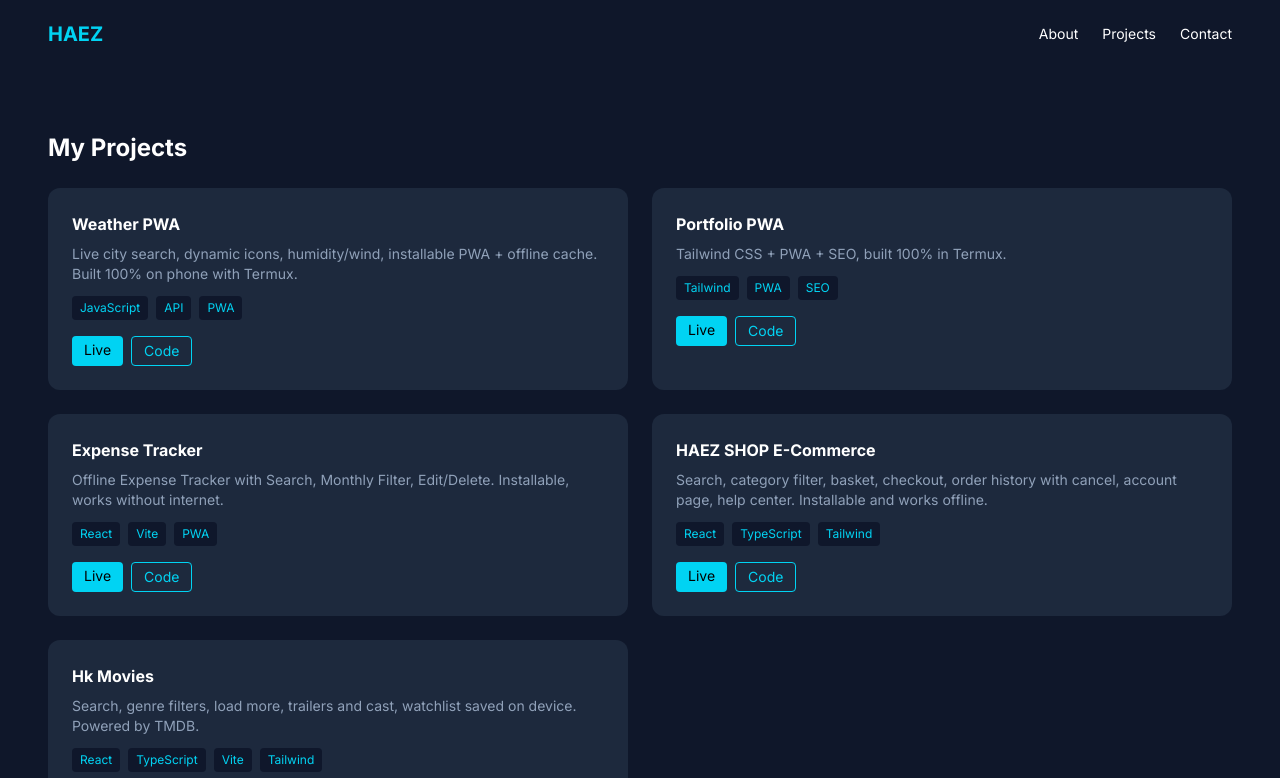
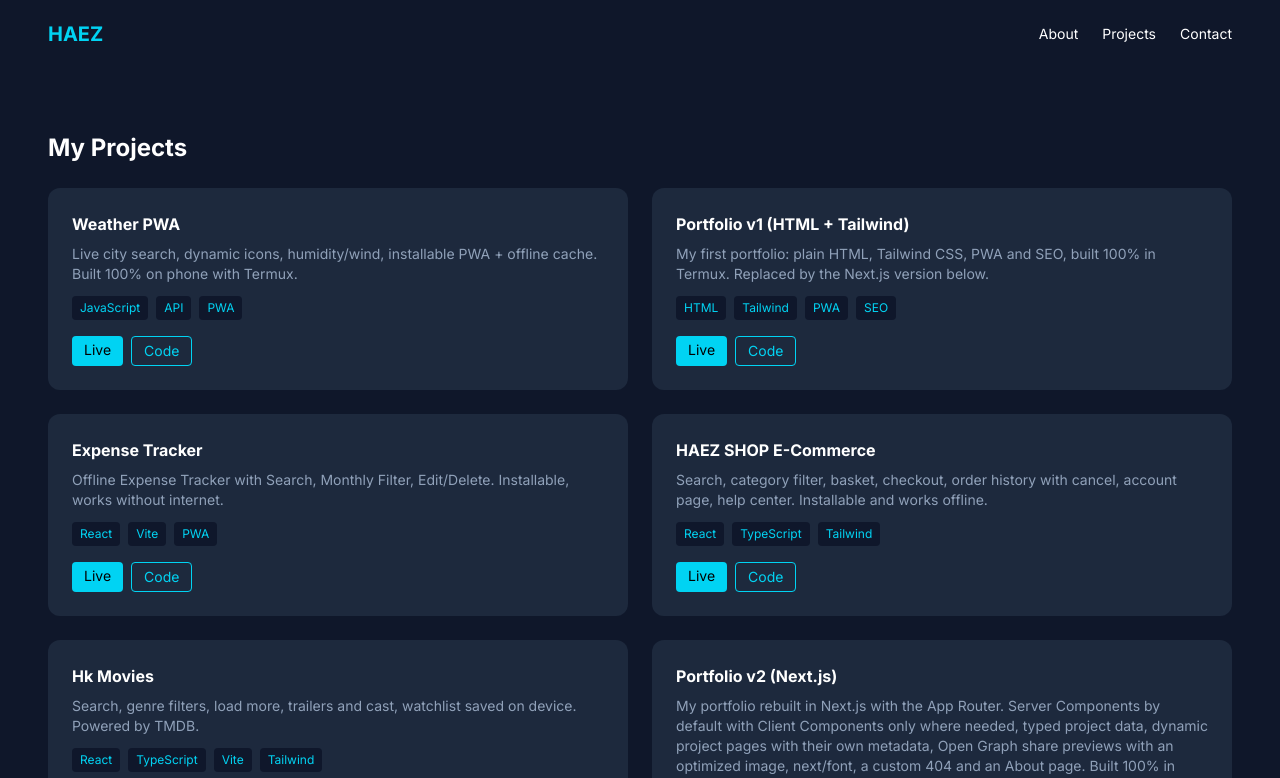
Before and after one commit to Haez0004/haez-portfolio, a Next.js app: page /projects in a window 1280 px wide. Shown: the top 778 px of the page. Built offline with nearby package versions, Linux system fonts and the light colour scheme.

Commit message:
feat: relabel old portfolio as v1, add portfolio v2 with live link

```diff
--- a/data/projects.ts
+++ b/data/projects.ts
@@ -3,7 +3,7 @@ export interface Project {
   title: string
   description: string
   tech: string[]
-  live: string
+  live?: string
   code: string
 }
 
@@ -18,10 +18,11 @@ export const projects: Project[] = [
     code: "https://github.com/Haez0004/weather-app",
   },
   {
-    slug: "portfolio-pwa",
-    title: "Portfolio PWA",
-    description: "Tailwind CSS + PWA + SEO, built 100% in Termux.",
-    tech: ["Tailwind", "PWA", "SEO"],
+    slug: "portfolio-v1",
+    title: "Portfolio v1 (HTML + Tailwind)",
+    description:
+      "My first portfolio: plain HTML, Tailwind CSS, PWA and SEO, built 100% in Termux. Replaced by the Next.js version below.",
+    tech: ["HTML", "Tailwind", "PWA", "SEO"],
     live: "https://haez0004.github.io/mywebsite/",
     code: "https://github.com/Haez0004/mywebsite",
   },
@@ -52,4 +53,13 @@ export const projects: Project[] = [
     live: "https://haez0004-movie-app.vercel.app",
     code: "https://github.com/Haez0004/movie-app",
   },
+  {
+    slug: "portfolio-v2",
+    title: "Portfolio v2 (Next.js)",
+    description:
+      "My portfolio rebuilt in Next.js with the App Router. Server Components by default with Client Components only where needed, typed project data, dynamic project pages with their own metadata, Open Graph share previews with an optimized image, next/font, a custom 404 and an About page. Built 100% in Termux.",
+    tech: ["Next.js", "TypeScript", "Tailwind", "Server Components"],
+    live: "https://haez-portfolio.vercel.app",
+    code: "https://github.com/Haez0004/haez-portfolio",
+  },
 ]
```
